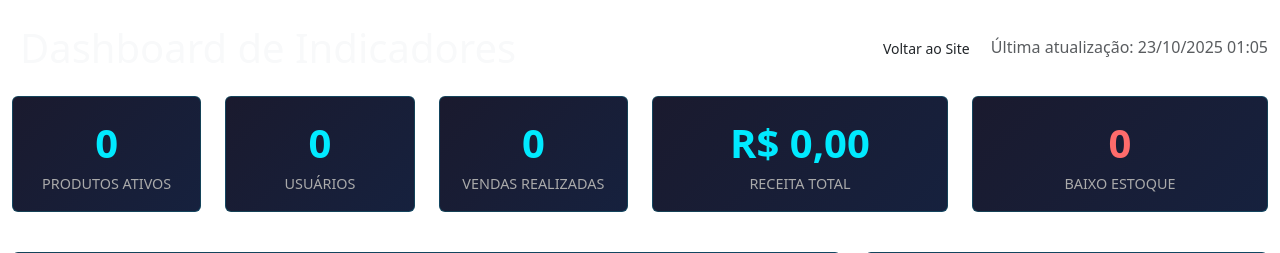
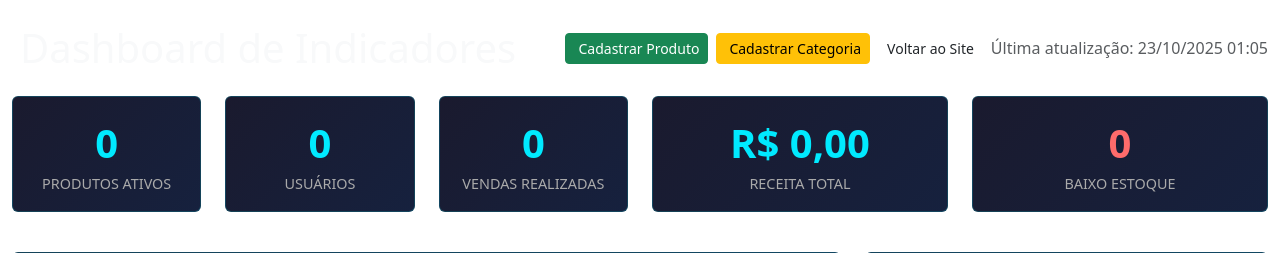
Before and after one commit to nondrack/ggnondrack, a PHP site: page /index.php in a window 1280 px wide. Shown: the top 253 px of the page. Run offline with PHP 8.4, Linux system fonts and the light colour scheme; some libraries are stand-ins or nearby versions.

Commit message:
atualização do dashboard

```diff
--- a/views/dashboard/index.php
+++ b/views/dashboard/index.php
@@ -47,16 +47,22 @@
         <!-- Header -->
         <div class="row mb-4">
             <div class="col-12">
-                <div class="d-flex justify-content-between align-items-center">
+                <div class="d-flex justify-content-between align-items-center flex-wrap">
                     <h1 class="text-light mb-0">
                         <i class="fas fa-chart-bar me-2" style="color: #00eaff;"></i>
                         Dashboard de Indicadores
                     </h1>
-                    <div>
-                        <a href="index.php" class="btn btn-outline-neon btn-sm me-2">
+                    <div class="d-flex gap-2 align-items-center flex-wrap">
+                        <a href="index.php?param=produto/index" class="btn btn-success btn-sm">
+                            <i class="fas fa-box me-1"></i> Cadastrar Produto
+                        </a>
+                        <a href="index.php?param=categoria/index" class="btn btn-warning btn-sm">
+                            <i class="fas fa-tags me-1"></i> Cadastrar Categoria
+                        </a>
+                        <a href="index.php" class="btn btn-outline-neon btn-sm">
                             <i class="fas fa-home"></i> Voltar ao Site
                         </a>
-                        <span class="text-muted">Última atualização: <?= date('d/m/Y H:i') ?></span>
+                        <span class="text-muted d-none d-md-inline">Última atualização: <?= date('d/m/Y H:i') ?></span>
                     </div>
                 </div>
             </div>
```
